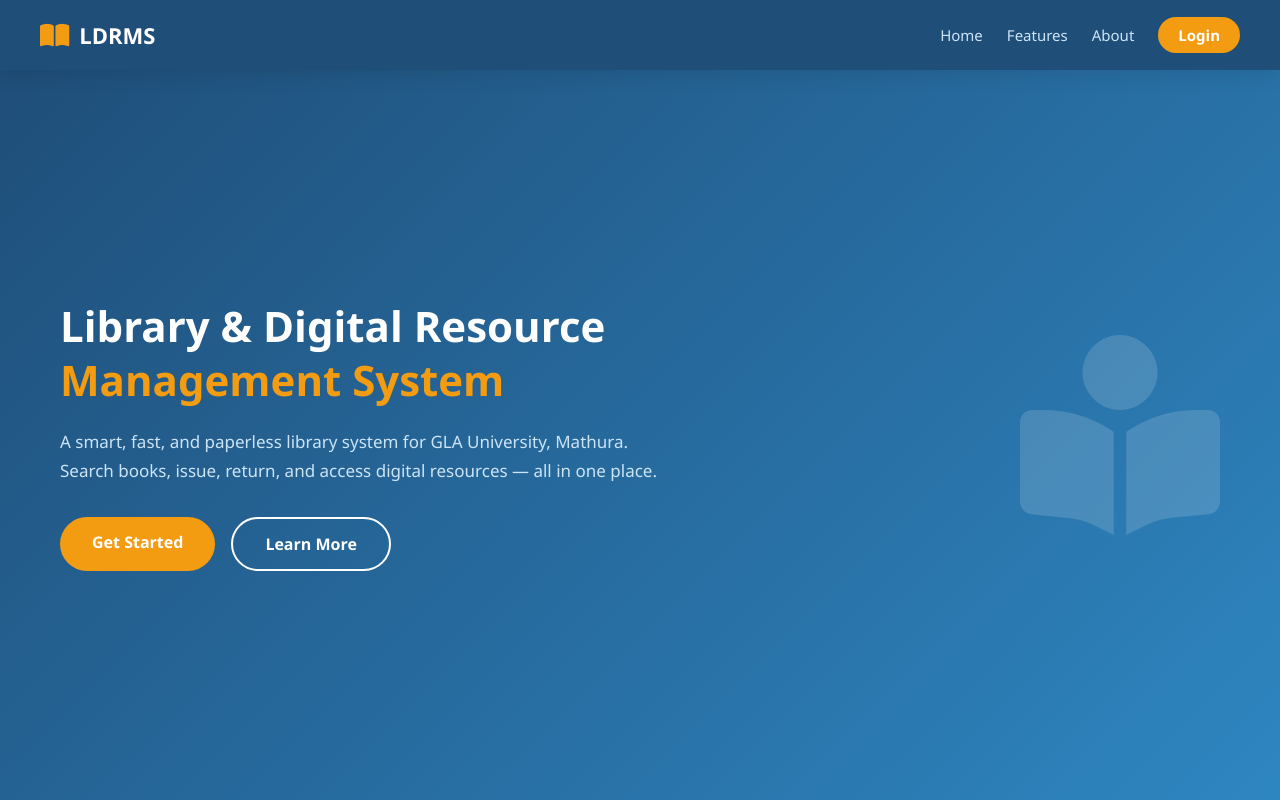
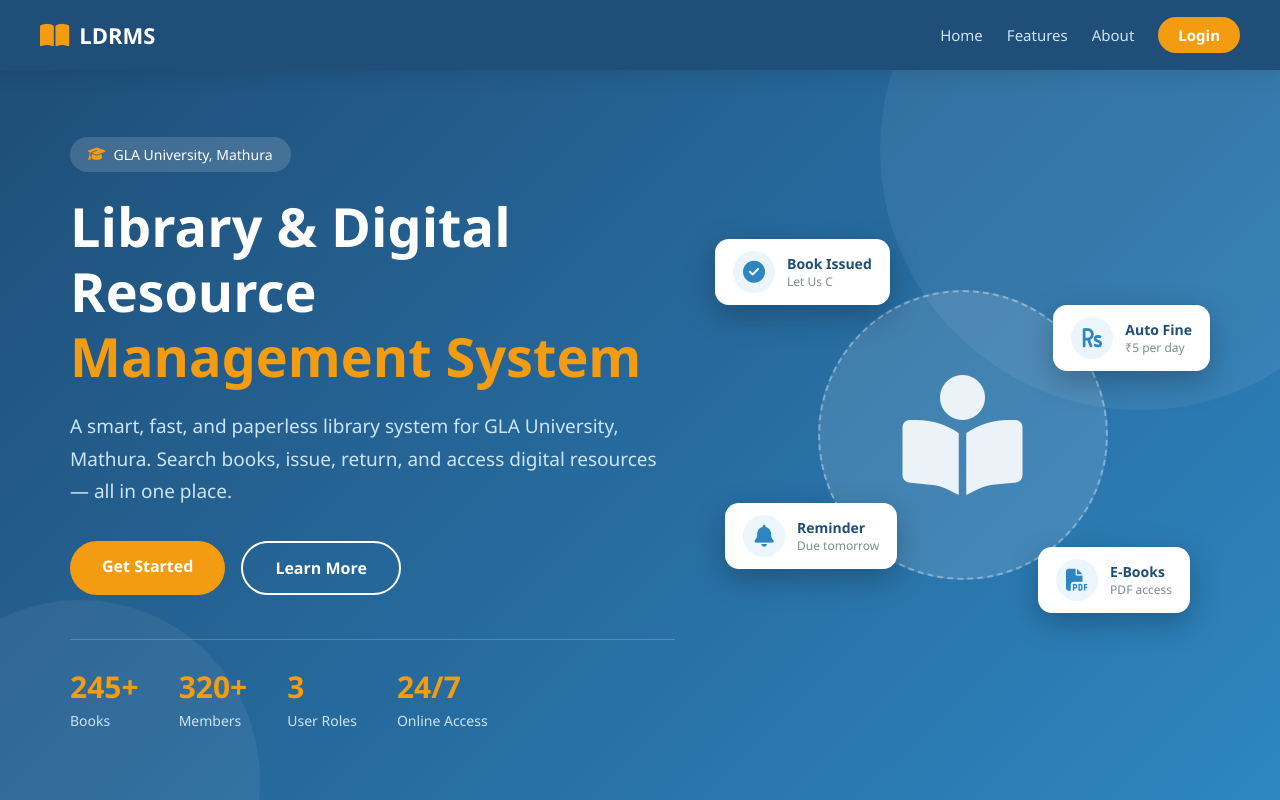
Before and after one commit to vishalfaujdar0111/Library-and-Digital-Resource-Management-System, a plain HTML site: page index.html in a window 1280 px wide. Shown: the top 800 px of the page. Drawn offline with Linux system fonts and the light colour scheme.

```diff
--- a/css/style.css
+++ b/css/style.css
@@ -111,32 +111,65 @@ body {
 
 /* ─── HERO ─── */
 .hero {
-  display: flex;
-  justify-content: space-between;
+  display: grid;
+  grid-template-columns: 1.1fr 0.9fr;
   align-items: center;
-  padding: 40px 60px;
+  gap: 40px;
+  padding: 40px 70px;
   background: linear-gradient(135deg, var(--primary), var(--accent));
   color: var(--white);
+  position: relative;
+  overflow: hidden;
 }
 
-.hero-content { max-width: 600px; }
+/* Background mein halke gol shapes (khali jagah bharne ke liye) */
+.hero::before,
+.hero::after {
+  content: '';
+  position: absolute;
+  border-radius: 50%;
+  background: rgba(255,255,255,0.06);
+  pointer-events: none;
+}
+
+.hero::before { width: 520px; height: 520px; top: -180px; right: -120px; }
+.hero::after  { width: 360px; height: 360px; bottom: -160px; left: -100px; }
+
+.hero-content {
+  position: relative;
+  z-index: 1;
+  max-width: 700px;
+}
+
+.hero-badge {
+  display: inline-flex;
+  align-items: center;
+  gap: 8px;
+  background: rgba(255,255,255,0.15);
+  padding: 8px 18px;
+  border-radius: 30px;
+  font-size: 14px;
+  margin-bottom: 22px;
+}
+
+.hero-badge i { color: #F39C12; }
 
 .hero-content h1 {
-  font-size: 42px;
-  line-height: 1.3;
-  margin-bottom: 20px;
+  font-size: 54px;
+  line-height: 1.2;
+  margin-bottom: 22px;
 }
 
 .hero-content h1 span { color: #F39C12; }
 
 .hero-content p {
-  font-size: 17px;
+  font-size: 19px;
   color: #cce4f7;
-  margin-bottom: 32px;
+  margin-bottom: 34px;
   line-height: 1.7;
 }
 
-.hero-buttons { display: flex; gap: 16px; }
+.hero-buttons { display: flex; gap: 16px; margin-bottom: 44px; }
 
 .btn-primary {
   background: #F39C12;
@@ -168,9 +201,104 @@ body {
   color: var(--primary);
 }
 
-.hero-image i {
-  font-size: 200px;
-  color: rgba(255,255,255,0.15);
+/* Stats row (Books, Members, Roles, Access) */
+.hero-stats {
+  display: flex;
+  gap: 40px;
+  padding-top: 26px;
+  border-top: 1px solid rgba(255,255,255,0.2);
+}
+
+.hero-stats h3 {
+  font-size: 30px;
+  color: #F39C12;
+  margin-bottom: 2px;
+}
+
+.hero-content .hero-stats p {
+  font-size: 14px;
+  margin: 0;
+  color: #cce4f7;
+}
+
+/* Right side: bada icon + floating cards */
+.hero-visual {
+  position: relative;
+  z-index: 1;
+  height: 440px;
+  display: flex;
+  align-items: center;
+  justify-content: center;
+}
+
+.visual-circle {
+  width: 290px;
+  height: 290px;
+  border-radius: 50%;
+  background: rgba(255,255,255,0.12);
+  border: 2px dashed rgba(255,255,255,0.35);
+  display: flex;
+  align-items: center;
+  justify-content: center;
+}
+
+.visual-circle i {
+  font-size: 120px;
+  color: rgba(255,255,255,0.9);
+}
+
+.float-card {
+  position: absolute;
+  display: flex;
+  align-items: center;
+  gap: 12px;
+  background: var(--white);
+  color: var(--text);
+  padding: 12px 18px;
+  border-radius: 14px;
+  box-shadow: 0 10px 30px rgba(0,0,0,0.25);
+  animation: floatY 4s ease-in-out infinite;
+}
+
+.float-card > i {
+  font-size: 22px;
+  width: 42px;
+  height: 42px;
+  border-radius: 50%;
+  display: flex;
+  align-items: center;
+  justify-content: center;
+  background: var(--light);
+  color: var(--accent);
+}
+
+.float-card h4 { font-size: 14px; color: var(--primary); }
+.float-card p  { font-size: 12px; color: var(--gray); margin: 0; }
+
+.card-1 { top: 30px;    left: 0; }
+.card-2 { top: 90px;    right: 0;    animation-delay: 1s; }
+.card-3 { bottom: 80px; left: 10px;  animation-delay: 2s; }
+.card-4 { bottom: 30px; right: 20px; animation-delay: 3s; }
+
+@keyframes floatY {
+  0%, 100% { transform: translateY(0); }
+  50%      { transform: translateY(-12px); }
+}
+
+/* Chhoti height wali screen (laptop) par hero thoda compact */
+@media (min-width: 769px) and (max-height: 780px) {
+  .hero { padding: 24px 70px; gap: 30px; }
+  .hero-badge { margin-bottom: 14px; padding: 6px 16px; }
+  .hero-content h1 { font-size: 42px; margin-bottom: 14px; }
+  .hero-content p { font-size: 17px; margin-bottom: 22px; }
+  .hero-buttons { margin-bottom: 26px; }
+  .hero-stats { padding-top: 18px; gap: 32px; }
+  .hero-stats h3 { font-size: 26px; }
+  .hero-visual { height: 380px; }
+  .visual-circle { width: 240px; height: 240px; }
+  .visual-circle i { font-size: 96px; }
+  .card-3 { bottom: 60px; }
+  .card-4 { bottom: 20px; }
 }
 
 /* ─── FEATURES ─── */
@@ -497,14 +625,15 @@ body {
 /* ─── RESPONSIVE ─── */
 @media (max-width: 768px) {
   .hero {
-    flex-direction: column;
-    justify-content: center;
+    grid-template-columns: 1fr;
     padding: 40px 20px;
     text-align: center;
   }
-  .hero-image { display: none; }
+  .hero-visual { display: none; }
   .hero-content h1 { font-size: 28px; }
-  .hero-buttons { justify-content: center; }
+  .hero-content p { font-size: 16px; }
+  .hero-buttons { justify-content: center; margin-bottom: 30px; }
+  .hero-stats { justify-content: center; flex-wrap: wrap; gap: 24px; }
   .features-grid, .roles-grid { grid-template-columns: 1fr; }
   .features, .roles { padding: 40px 20px; }
 
@@ -516,4 +645,7 @@ body {
   .login-left { display: none; }
   .login-box { width: 100%; }
   .navbar { padding: 0 20px; }
+  .nav-links { gap: 14px; }
+  .nav-links a { font-size: 14px; }
+  .nav-logo { font-size: 19px; }
 }
--- a/index.html
+++ b/index.html
@@ -26,15 +26,27 @@
   <!-- HERO SECTION -->
   <section class="hero">
     <div class="hero-content">
+      <span class="hero-badge"><i class="fas fa-graduation-cap"></i> GLA University, Mathura</span>
       <h1>Library & Digital Resource <span>Management System</span></h1>
       <p>A smart, fast, and paperless library system for GLA University, Mathura. Search books, issue, return, and access digital resources — all in one place.</p>
       <div class="hero-buttons">
         <a href="login.html" class="btn-primary">Get Started</a>
         <a href="#features" class="btn-secondary">Learn More</a>
       </div>
+      <div class="hero-stats">
+        <div><h3>245+</h3><p>Books</p></div>
+        <div><h3>320+</h3><p>Members</p></div>
+        <div><h3>3</h3><p>User Roles</p></div>
+        <div><h3>24/7</h3><p>Online Access</p></div>
+      </div>
     </div>
-    <div class="hero-image">
-      <i class="fas fa-book-reader"></i>
+
+    <div class="hero-visual">
+      <div class="visual-circle"><i class="fas fa-book-reader"></i></div>
+      <div class="float-card card-1"><i class="fas fa-check-circle"></i><div><h4>Book Issued</h4><p>Let Us C</p></div></div>
+      <div class="float-card card-2"><i class="fas fa-rupee-sign"></i><div><h4>Auto Fine</h4><p>₹5 per day</p></div></div>
+      <div class="float-card card-3"><i class="fas fa-bell"></i><div><h4>Reminder</h4><p>Due tomorrow</p></div></div>
+      <div class="float-card card-4"><i class="fas fa-file-pdf"></i><div><h4>E-Books</h4><p>PDF access</p></div></div>
     </div>
   </section>
 
```
